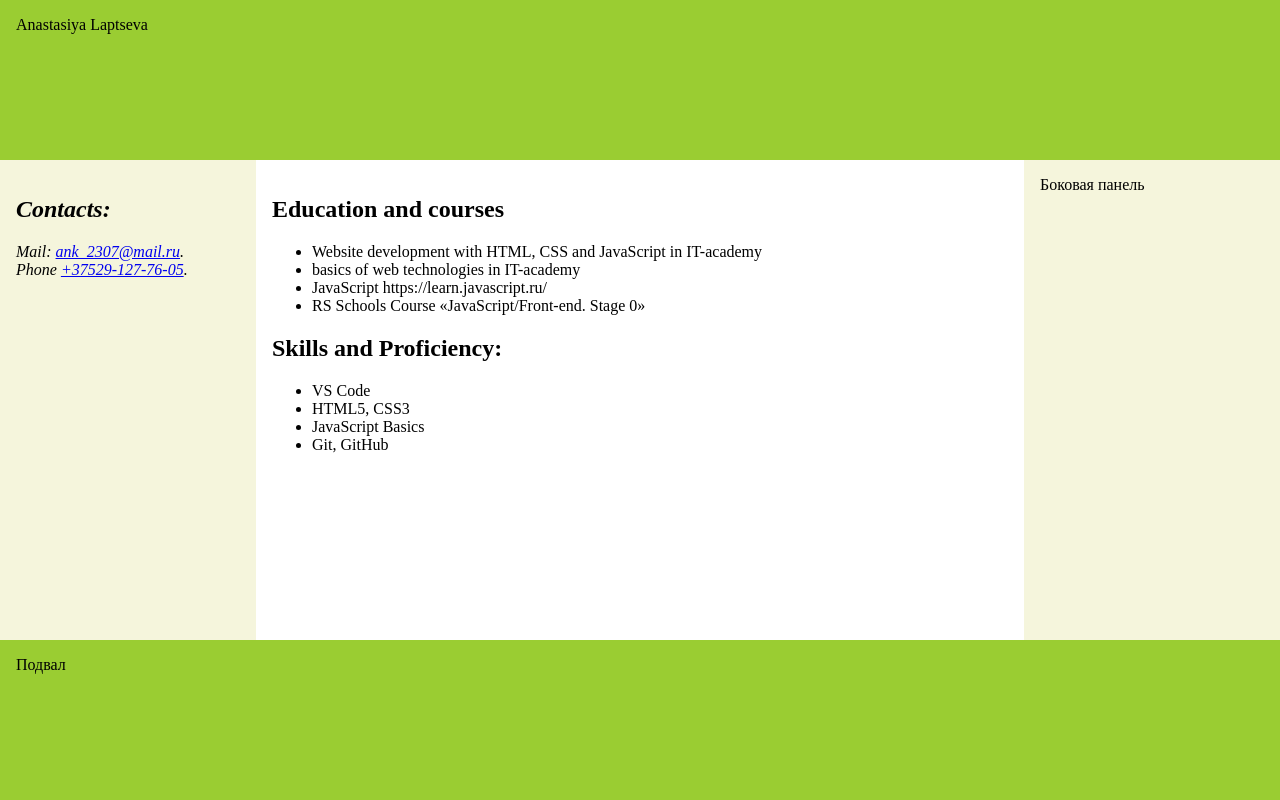
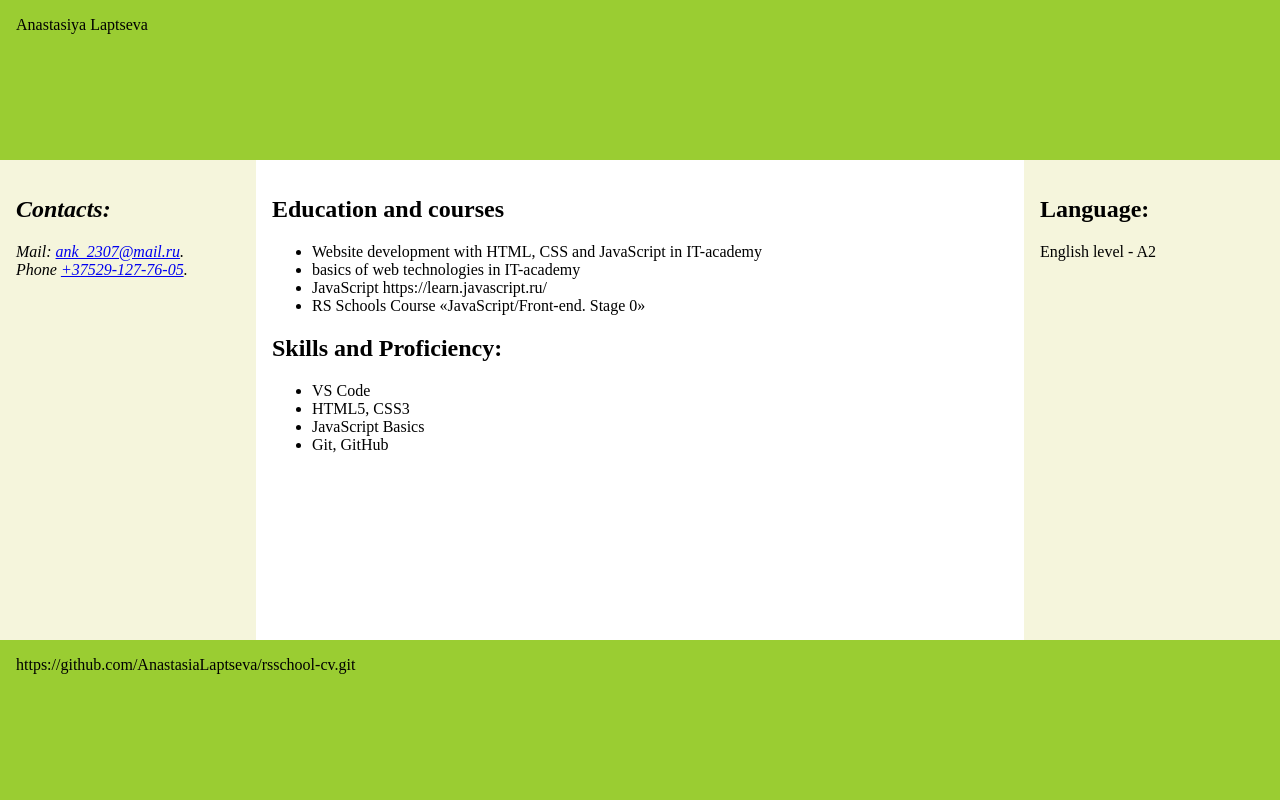
Before and after one commit to AnastasiaLaptseva/rsschool-cv, a plain HTML site: page index.html in a window 1280 px wide. Drawn offline with Linux system fonts and the light colour scheme.

Commit message:
feat: add footer and aside

```diff
--- a/index.html
+++ b/index.html
@@ -32,9 +32,12 @@
                   Phone <a href="tel:+375291277605">+37529-127-76-05</a>.<br>
             </address>
     </section>
-    <aside>Боковая панель</aside>
+    <aside>
+        <h2>Language:</h2>
+        <p>English level - A2</p>
+    </aside>
   </main>
-  <footer>Подвал</footer>
+  <footer>https://github.com/AnastasiaLaptseva/rsschool-cv.git</footer>
 
 </body>
 </html>
```
